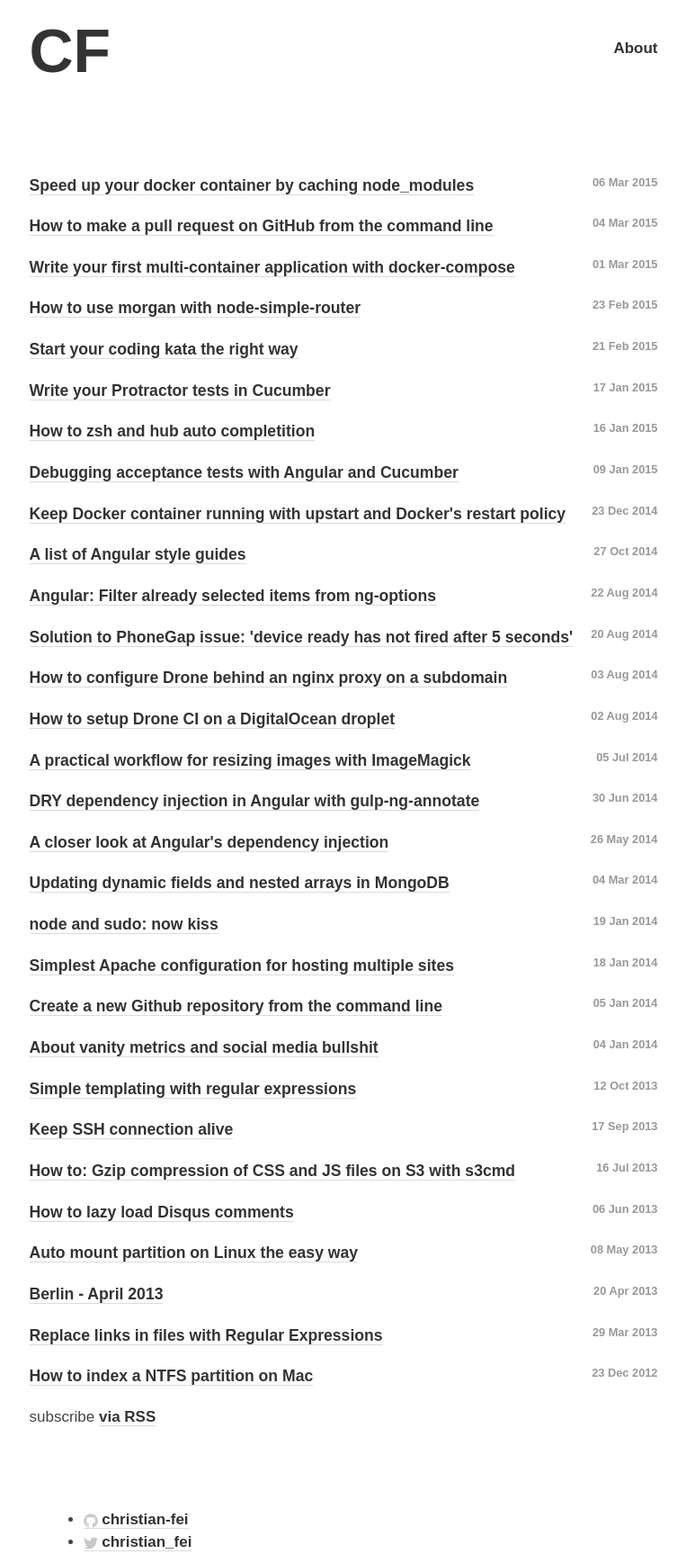
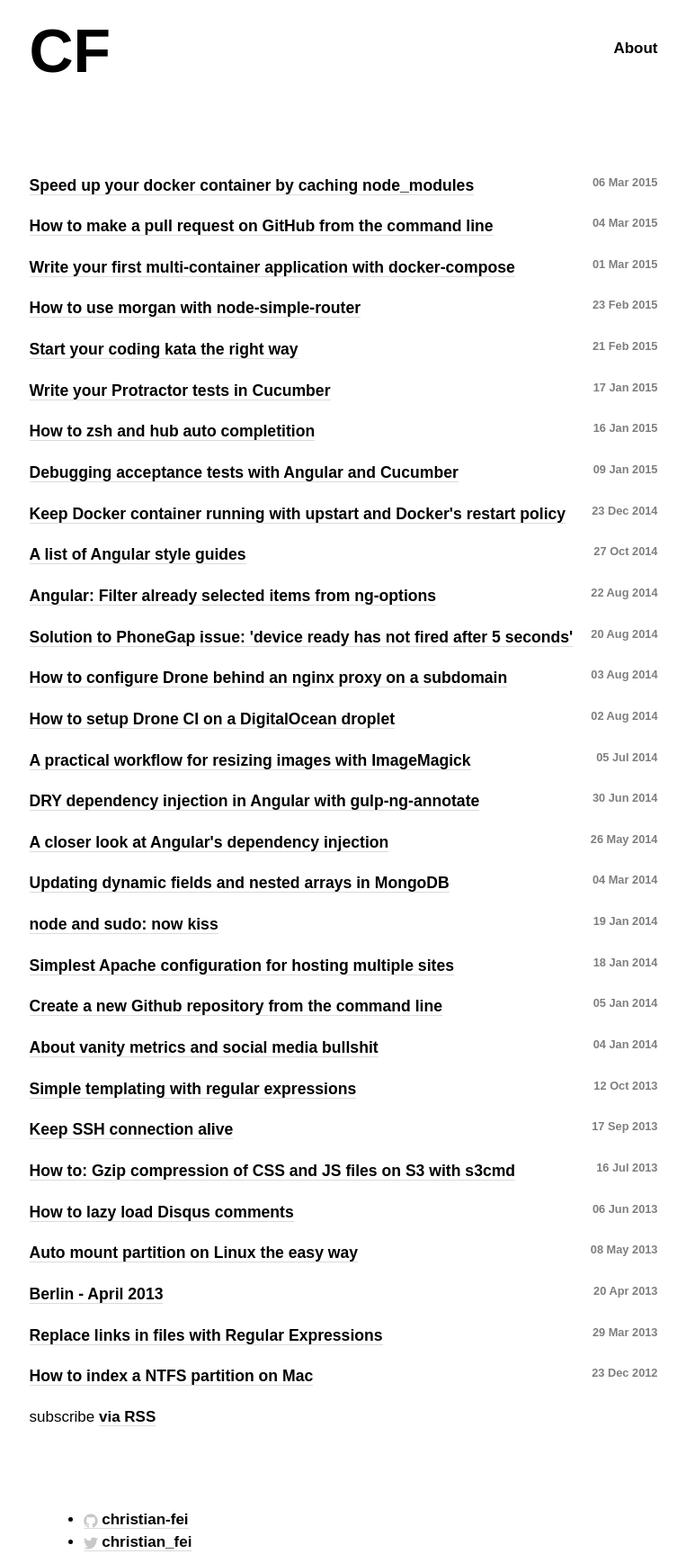
Before and after one commit to christian-fei/christian-fei.github.io-pandoc, a Jekyll site: the page built from index.html, in a window 1280 px wide. Shown: the whole page at 90% size, without its empty margins (258-1021 px from the left). Built offline with Jekyll 4.4.1, drawn with Linux system fonts in a browser that asks for light colours; Markdown is read by kramdown in place of the engine named in the settings.

Commit message:
dark color for links and body color

```diff
--- a/css/main.scss
+++ b/css/main.scss
@@ -12,8 +12,8 @@
 
 $spacing-unit:     20px;
 
-$text-color:       #444444;
-$link-color:       #333333;
+$text-color:       #000;
+$link-color:       #000;
 $background-color: #FFFFFF;
 $brand-color:      #444444;
 
```
Also changed, not shown: _sass/_typography.scss (line endings or trailing spaces).
